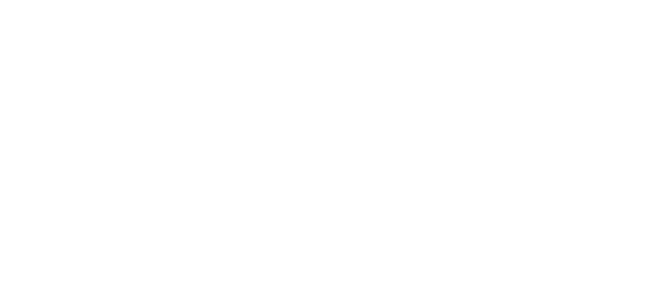
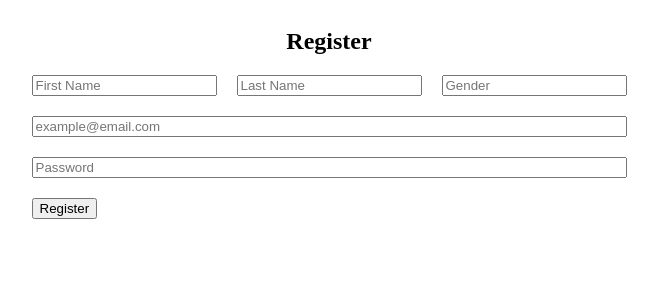
Before and after one commit to The-Unbeatables/MERAKI_Academy_Project_5, a React (Create React App) app in the folder frontend/: page /register in a window 1280 px wide. Before the commit this address had no page. Shown: the top 300 px of the page, without its empty margins (311-969 px from the left). Built offline with nearby package versions, Linux system fonts and the light colour scheme.

Commit message:
Register

```diff
--- a/frontend/src/App.js
+++ b/frontend/src/App.js
@@ -2,6 +2,7 @@
 import React, {useState, useEffect} from "react";
 import { Route, Routes } from "react-router-dom";
 import Home from "./components/Home"
+import Register from "./components/Register"
 
 function App() {
   return <div className="App">
@@ -10,6 +11,9 @@
     <Routes>
 
       <Route path="/" element={<Home />} />
+
+
+      <Route path="/register" element={<Register />} />
       {/* <Route path="/register" element={<Register />} />
       <Route path="/login" element={<Login />} />
       <Route path="/services" element={<Services />} />
--- a/frontend/src/components/Register/index.js
+++ b/frontend/src/components/Register/index.js
@@ -0,0 +1,109 @@
+import axios from "axios";
+import { useState } from "react";
+import "./style.css";
+
+
+
+const Register =() =>{
+const [firstName, setFirstName] = useState('')
+const [lastName, setLastname] = useState('')
+const [email, setEmail] = useState('')
+const [password, setPassword] = useState('')
+const [gender, setGender] = useState('')
+const [message, setMessage] = useState("");
+const [showMessage, setShowMessage] = useState(false);
+
+
+
+const handelRegisterbutton=()=>{
+
+    axios.post("http://localhost:5000/register",{
+   first_name: firstName,
+   last_name: lastName,
+   email,
+   password,
+   gender
+    })
+.then((result)=>{
+ console.log(result.data.massage);
+ setMessage(result.data.massage)
+ setShowMessage(true)
+})
+.catch((err)=>{
+    console.log(err.response.data.massage);
+    setMessage(err.response.data.massage)
+    setShowMessage(true)
+})
+
+}
+
+
+
+
+    return(
+    <div className="Register">
+    <h2>Register</h2>
+    <div className="contanirRegister">
+    <div className="inputRegister">
+        <div className="threefirstinput">
+    <input type="text"
+           placeholder="First Name"
+           onChange={(e)=>{
+            setFirstName(e.target.value)
+
+           }}
+           />
+
+    <input type="text"
+           placeholder="Last Name"
+           onChange={(e)=>{
+            setLastname(e.target.value)
+           }}
+           />
+     <input
+    type="text"
+    placeholder="Gender"
+    onChange={(e)=>{
+     setGender(e.target.value)
+    }}
+    />
+    </div>
+    <input
+          type="email"
+          placeholder="example@email.com"
+          onChange={(e)=>{
+           setEmail(e.target.value)
+          }}
+
+          />
+    <input
+      type="password"
+      placeholder="Password"
+      onChange={(e)=>{
+       setPassword(e.target.value)
+      }}
+    />
+
+    </div>
+    <div className="buttonRegister">
+    <button onClick={()=>{handelRegisterbutton()}}> Register </button>
+    </div>
+    </div>
+    <div>
+    {showMessage && <div>{message}</div>}
+    </div>
+
+
+
+
+
+
+
+
+    </div>
+
+
+    )
+}
+
+export default Register
--- a/frontend/src/components/Register/style.css
+++ b/frontend/src/components/Register/style.css
@@ -0,0 +1,27 @@
+
+.Register{
+text-align: center;
+display: grid;
+justify-content: center;
+
+}
+.contanirRegister{
+    display: grid;
+    gap: 20px;
+
+
+}
+.inputRegister{
+    display: grid;
+    gap: 20px;
+
+
+}
+.threefirstinput{
+display: flex;
+gap: 20px;
+
+}
+.buttonRegister{
+    text-align: left;
+}
```
